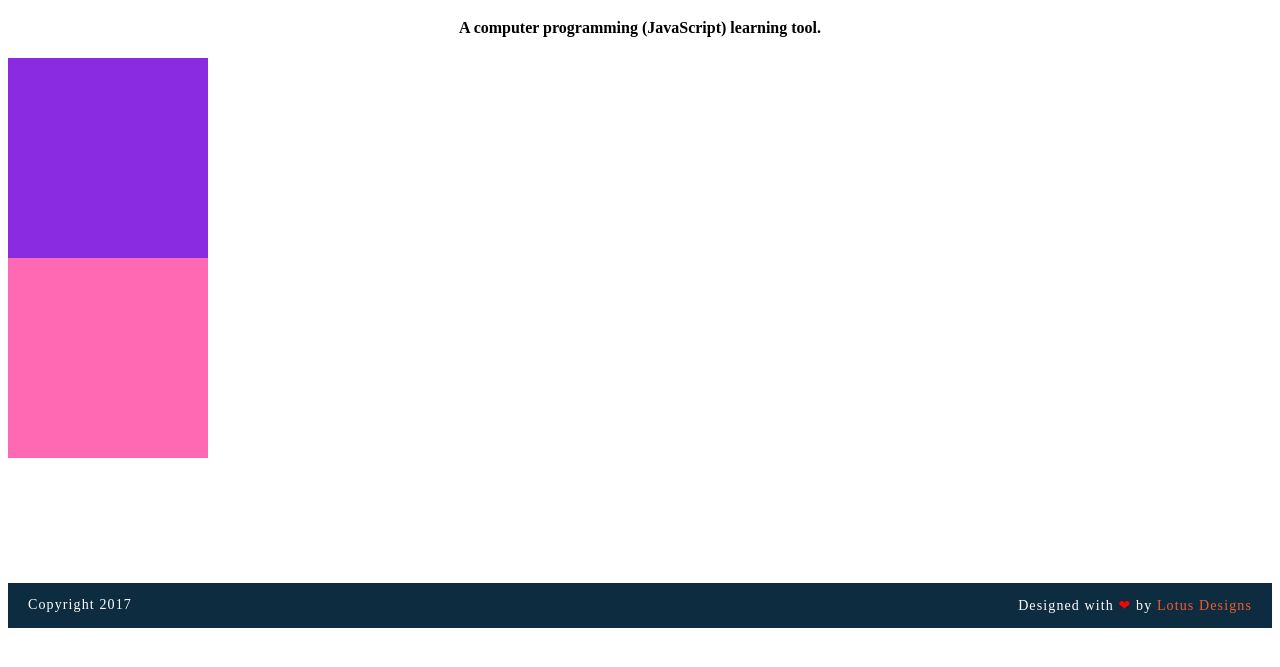
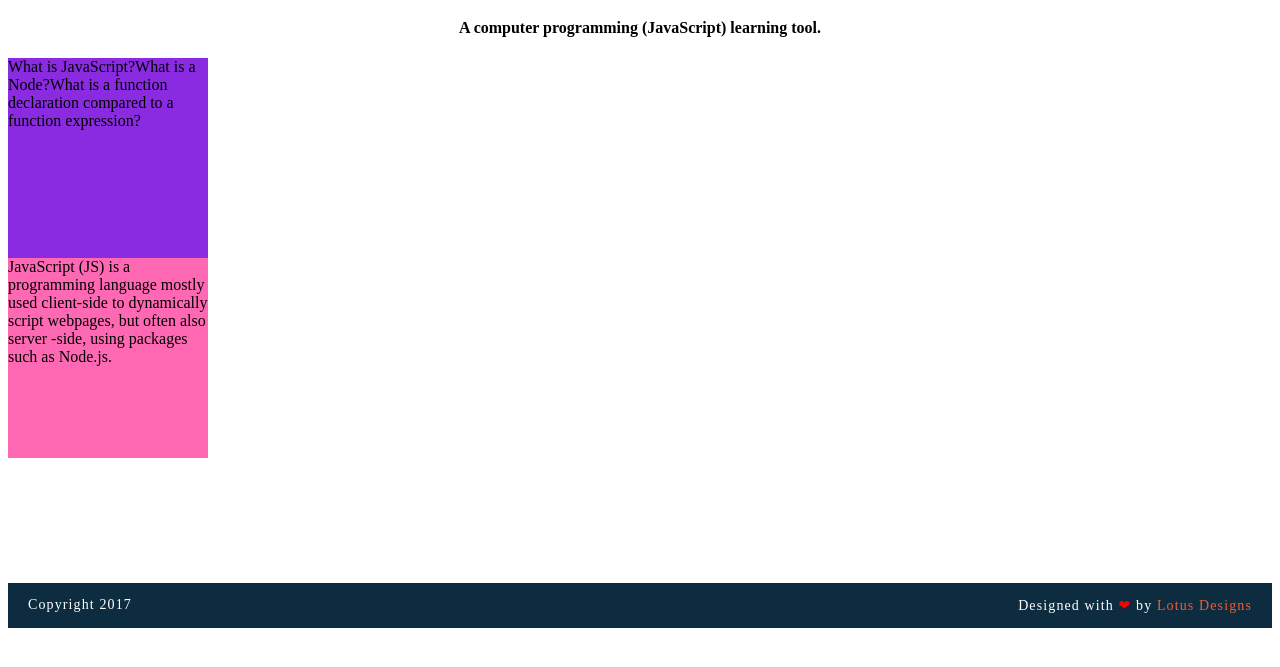
Before and after one commit to CodeMeKathy/StudyBuddy, a plain HTML site: page index.html in a window 1280 px wide. Shown: the part 61-728 px from the top of the page. Drawn offline with Linux system fonts and the light colour scheme.

Commit message:
Corrected the EventListener and random question functionality

```diff
--- a/index.html
+++ b/index.html
@@ -13,12 +13,15 @@
         </header>
 
         <main>
+            <div class="flashCard">
+
             <div class='frontCard'>
 
             </div>
 
             <div class='backCard'>
 
+            </div>
             </div>
         </main>
 
--- a/script.js
+++ b/script.js
@@ -1,4 +1,4 @@
-var flashCard = [
+var flashCardQA = [
   {
     question1: "What is JavaScript?",
     answer1:
@@ -17,28 +17,36 @@ var flashCard = [
   }
 ];
 
-var frontCard = document.getElementsByClassName("frontCard")[0]
+var frontCard = document.getElementsByClassName("frontCard")[0];
 var backCard = document.getElementsByClassName("backCard")[0]
 
 // Reference: https://stackoverflow.com/questions/19197140/javascript-append-text-into-div
 
-frontCard.innerHTML = flashCard[0].question1;
+frontCard.innerHTML = flashCardQA[0].question1;
 
-frontCard.innerHTML += flashCard[1].question2;
+frontCard.innerHTML += flashCardQA[1].question2;
 
-frontCard.innerHTML += flashCard[2].question3;
+frontCard.innerHTML += flashCardQA[2].question3;
 
-backCard.innerHTML += flashCard[0].answer1;
+backCard.innerHTML += flashCardQA[0].answer1;
 
-// let randomIndex = Math.floor(Math.random()*flashCard.length)
+let randomIndex = Math.floor(Math.random()*flashCardQA.length)
     //Invokes random question generator
 
-document.addEventListener('keydown', function nextCard() { const keyUp = nextCard.38;
+document.addEventListener('keydown', function(ev) {
+    if (ev.key === 'ArrowUp') {
+        console.log(ev);
+        //if add another action =, add if statement
+    }
     //Invoke EventListener for keyUP
+        //Create a function for the flipCard motion
 
 })
 
-document.addEventListener('keydown', function nextCard() { const keyUp = nextCard.38;
+document.addEventListener('keydown', function(ev) {
+    if (ev.key === 'ArrowDown'){
+        console.log(ev);
+        //if add another action =, add if statement
+    }})
     //Invoke EventListener for keyDown
-
-})
+        //Create a function for the flipCard motion
```
